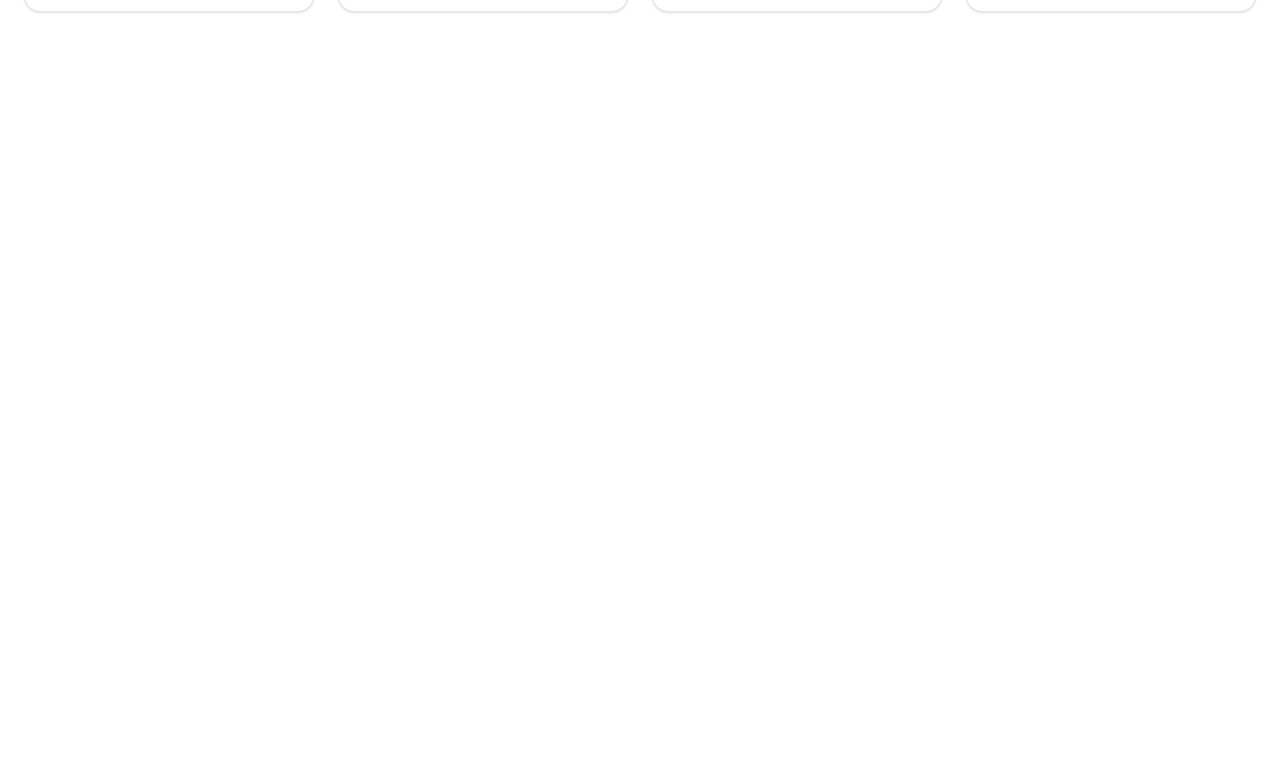
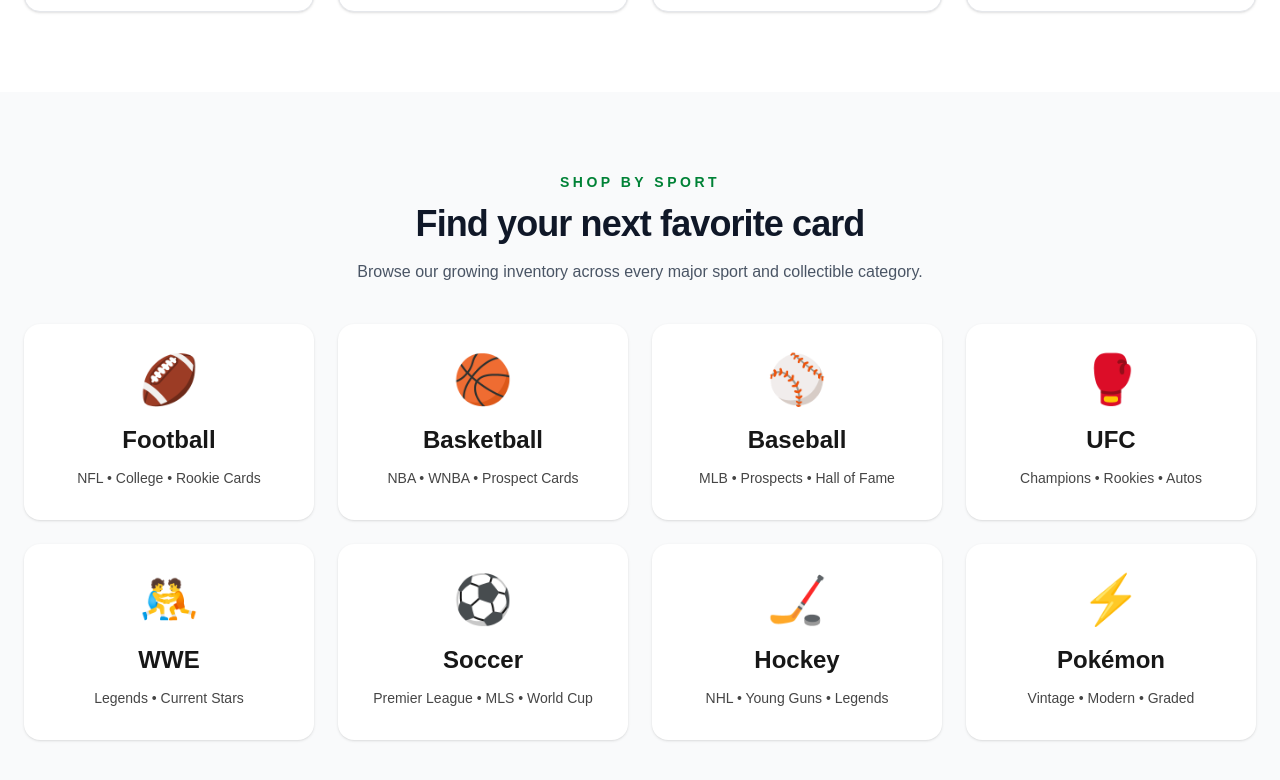
Before and after one commit to sidelinementality/sideline-mentality-cards, a Next.js app: page / in a window 1280 px wide. Shown: the part 1531-2311 px from the top of the page. Before the commit the page ends 1623 px from the top, so only its background shows below. Built offline with nearby package versions, Linux system fonts and the light colour scheme.

Commit message:
Add Shop by Sport homepage section

```diff
--- a/src/app/page.tsx
+++ b/src/app/page.tsx
@@ -1,5 +1,6 @@
 import FeaturedInventory from "@/components/home/FeaturedInventory";
 import Hero from "@/components/home/Hero";
+import ShopBySport from "@/components/home/ShopBySport";
 import Navbar from "@/components/layout/Navbar";
 
 export default function Home() {
@@ -8,6 +9,7 @@
       <Navbar />
       <Hero />
       <FeaturedInventory />
+      <ShopBySport />
     </>
   );
 }
--- /dev/null
+++ b/src/components/home/ShopBySport.tsx
@@ -0,0 +1,83 @@
+const sports = [
+    {
+      name: "Football",
+      emoji: "🏈",
+      description: "NFL • College • Rookie Cards",
+    },
+    {
+      name: "Basketball",
+      emoji: "🏀",
+      description: "NBA • WNBA • Prospect Cards",
+    },
+    {
+      name: "Baseball",
+      emoji: "⚾",
+      description: "MLB • Prospects • Hall of Fame",
+    },
+    {
+      name: "UFC",
+      emoji: "🥊",
+      description: "Champions • Rookies • Autos",
+    },
+    {
+      name: "WWE",
+      emoji: "🤼",
+      description: "Legends • Current Stars",
+    },
+    {
+      name: "Soccer",
+      emoji: "⚽",
+      description: "Premier League • MLS • World Cup",
+    },
+    {
+      name: "Hockey",
+      emoji: "🏒",
+      description: "NHL • Young Guns • Legends",
+    },
+    {
+      name: "Pokémon",
+      emoji: "⚡",
+      description: "Vintage • Modern • Graded",
+    },
+  ];
+
+  export default function ShopBySport() {
+    return (
+      <section className="bg-gray-50 px-6 py-20">
+        <div className="mx-auto max-w-7xl">
+          <div className="mb-10 text-center">
+            <p className="text-sm font-bold uppercase tracking-[0.25em] text-green-700">
+              Shop by Sport
+            </p>
+
+            <h2 className="mt-3 text-4xl font-black tracking-tight text-gray-900">
+              Find your next favorite card
+            </h2>
+
+            <p className="mx-auto mt-4 max-w-2xl text-gray-600">
+              Browse our growing inventory across every major sport and collectible category.
+            </p>
+          </div>
+
+          <div className="grid gap-6 sm:grid-cols-2 lg:grid-cols-4">
+            {sports.map((sport) => (
+              <div
+                key={sport.name}
+                className="group cursor-pointer rounded-2xl bg-white p-8 text-center shadow-sm transition duration-300 hover:-translate-y-2 hover:bg-green-700 hover:text-white hover:shadow-xl"
+              >
+                <div className="text-5xl">{sport.emoji}</div>
+
+                <h3 className="mt-5 text-2xl font-black">
+                  {sport.name}
+                </h3>
+
+                <p className="mt-3 text-sm opacity-80">
+                  {sport.description}
+                </p>
+              </div>
+            ))}
+          </div>
+        </div>
+      </section>
+    );
+  }
```
